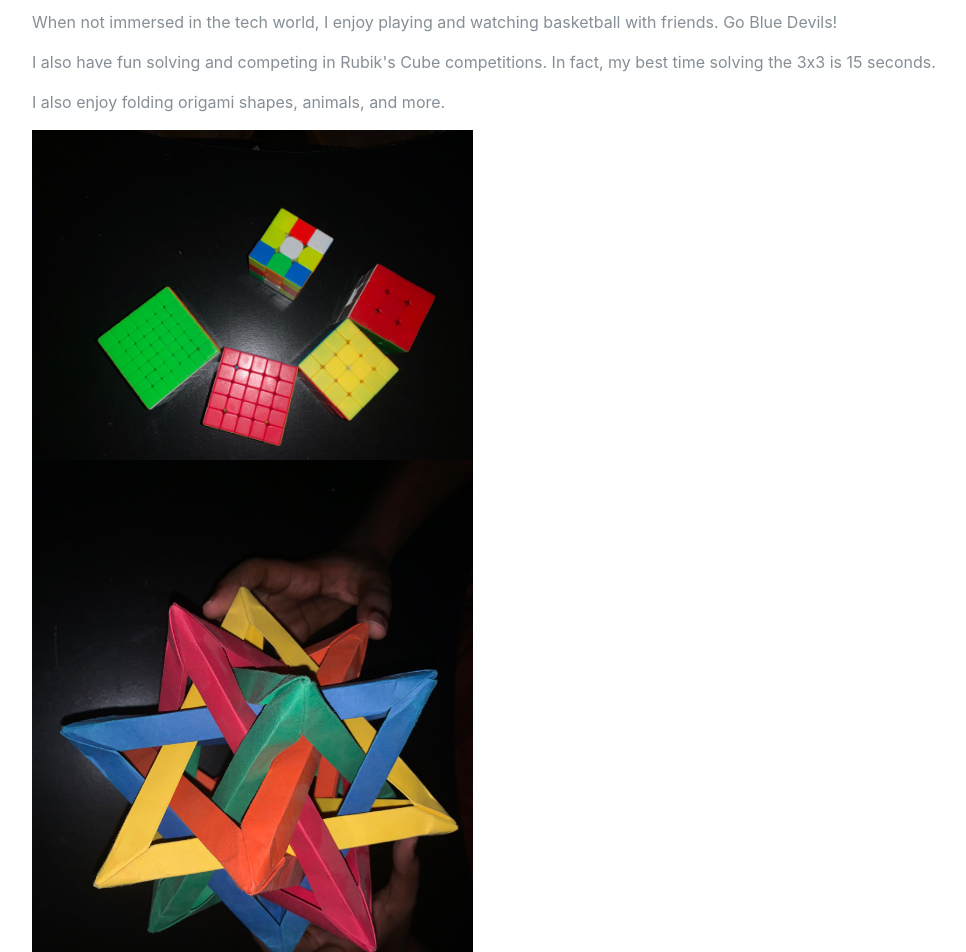
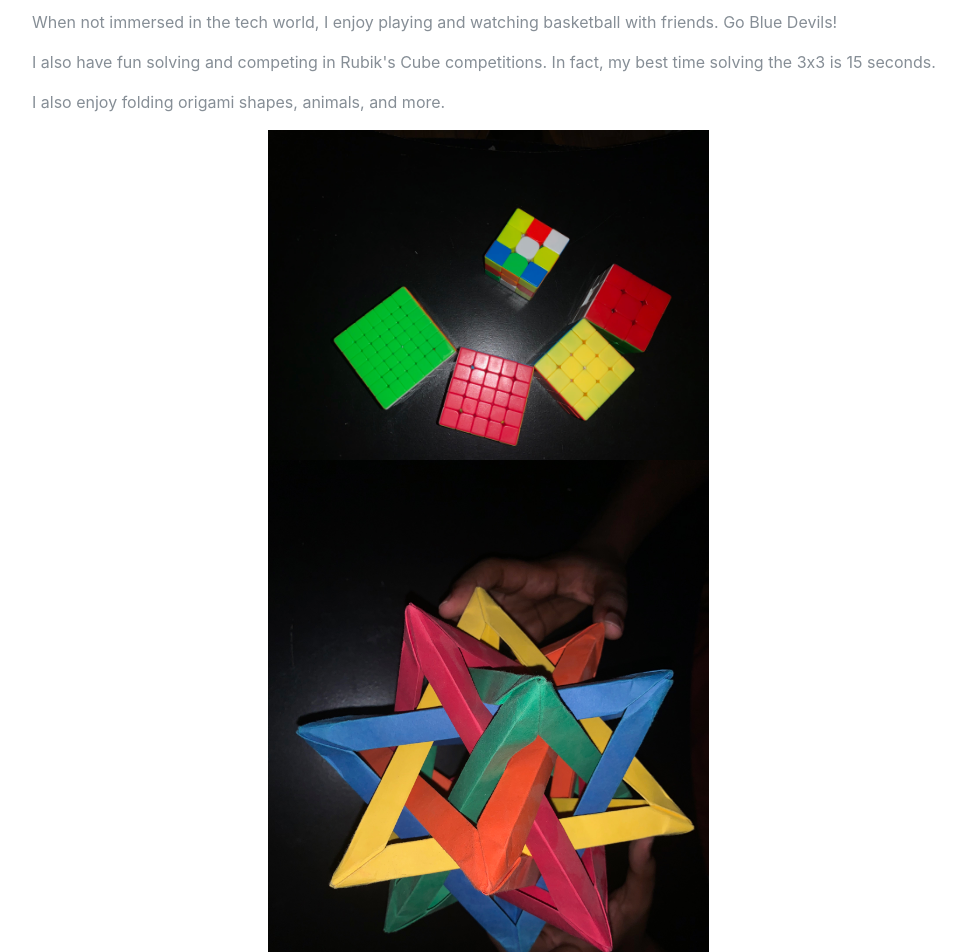
Before and after one commit to calebgetahun/portfolio-app, a React (Create React App) app: page / in a window 1280 px wide. Shown: the part 5160-6112 px from the top of the page, without its empty margins (288-1254 px from the left). Built offline with nearby package versions, Linux system fonts and the light colour scheme; a web font is replaced by a local one.

Commit message:
centered images

```diff
--- a/src/Components/Interests.js
+++ b/src/Components/Interests.js
@@ -17,13 +17,10 @@ class Interests extends Component {
           <p>{this.interests.paragraphOne}</p>
           <p>{this.interests.paragraphTwo}</p>
           <p> {this.interests.paragraphThree}</p>
-          <div className="row">
-            <div className="col-6">
-              {/* <img className="img-fluid img-profile rounded-circle mx-auto mb-2" src={cubes} alt=""></img> */}
-              <img className="img-fluid" src={cubes} alt="cubes"></img>
-              <img className="img-fluid" src={origami} alt="origami"></img>
+            <div className="col-12">
+              <img className="img-centered" src={cubes} alt="cubes"></img>
+              <img className="img-centered" src={origami} alt="origami"></img>
             </div>
-          </div>
         </div>
       </section>
     );
```
Also changed, not shown: public/css/bootstrap.min.css.
